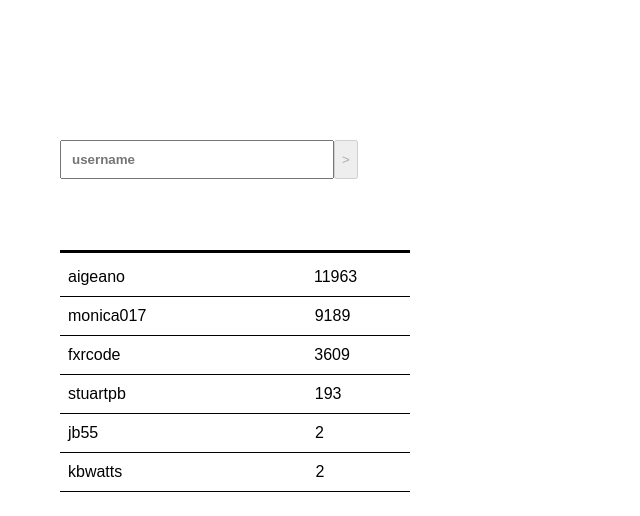
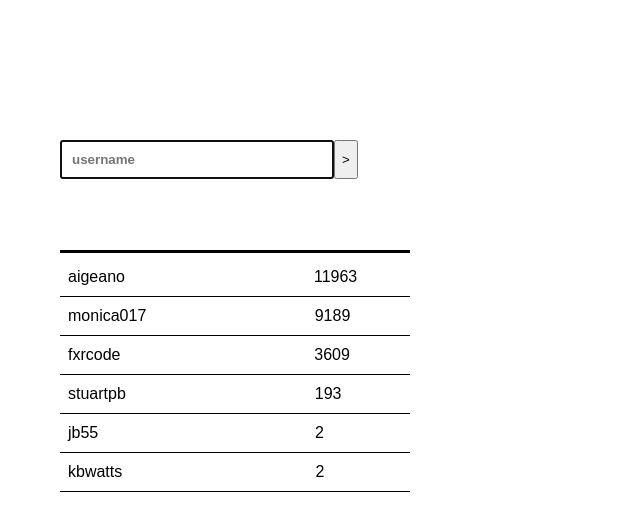
Before and after one commit to michal90r/fallowersDistance, a React (Create React App) app in the folder client/: page / in a window 1280 px wide. Shown: the top 516 px of the page, without its empty margins (0-640 px from the left). Built offline with nearby package versions, Linux system fonts and the light colour scheme.

Commit message:
autofocus and button disable

```diff
--- a/client/src/View/Field.js
+++ b/client/src/View/Field.js
@@ -13,6 +13,7 @@ class Field extends React.Component {
         value: PropTypes.string,
         validate: PropTypes.func,
         onChange: PropTypes.func.isRequired,
+        autoFocus: PropTypes.bool,
     };
 
     state = {
@@ -43,6 +44,7 @@ class Field extends React.Component {
                     value={this.state.value}
                     onChange={this.onChange}
                     className={this.state.error && "errorMark"}
+                    autoFocus={this.props.autoFocus}
                 />
             </div>
         );
--- a/client/src/View/Form.js
+++ b/client/src/View/Form.js
@@ -38,11 +38,11 @@ class Form extends React.Component {
     };
 
     validate = () => {
-        const row = this.state.fields;
+        const username = this.state.fields;
         const fieldErrors = this.state.fieldErrors;
         const errMessages = Object.keys(fieldErrors).filter((k) => fieldErrors[k]);
 
-        if (!row.title) return true;
+        if (!username) return true;
         if (errMessages.length) return true;
 
         return false;
@@ -62,6 +62,7 @@ class Form extends React.Component {
                         value={this.state.fields.username}
                         onChange={this.onInputChange}
                         validate={(val) => (this.isValidUsername(val) ? false : 'Invalid Username')}
+                        autoFocus={true}
                     />
 
 
```
